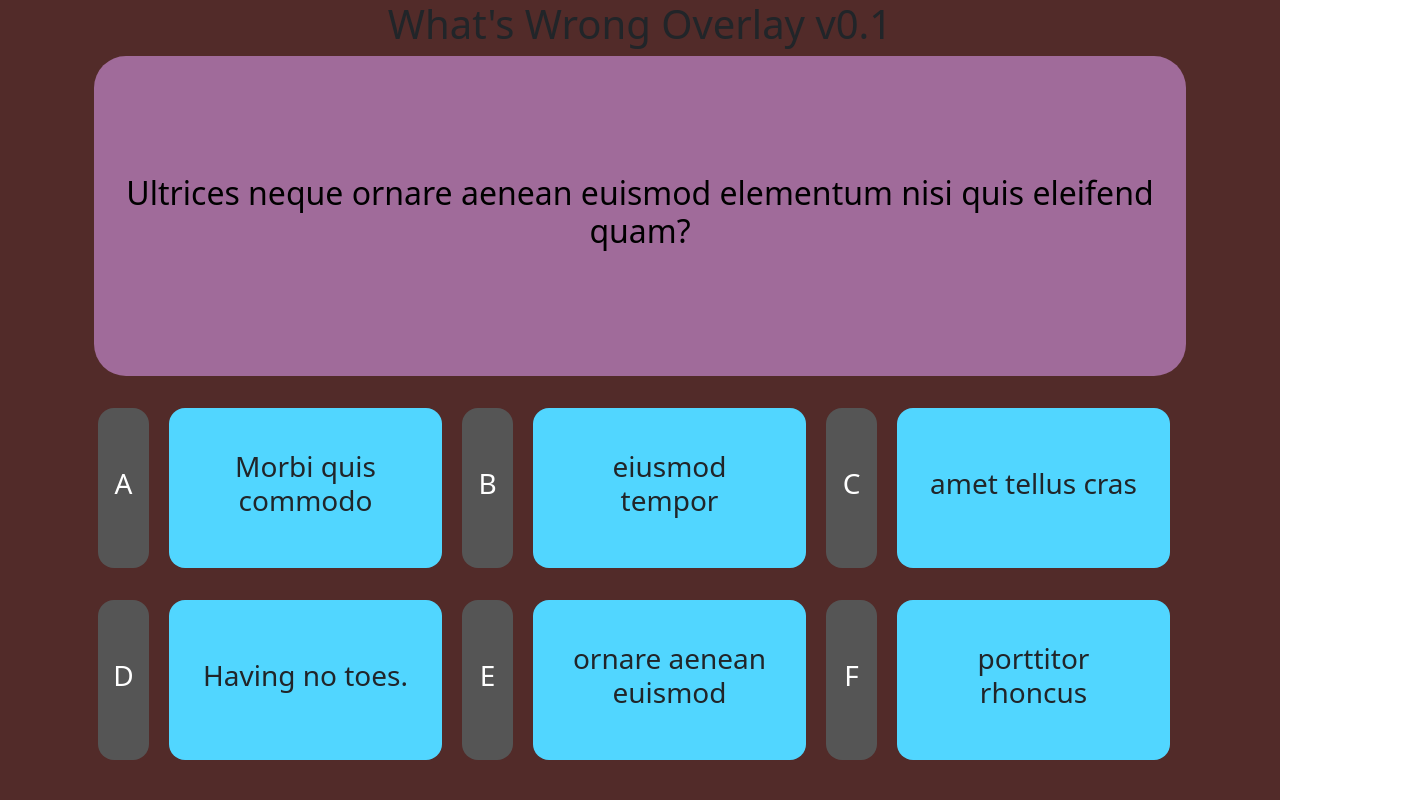
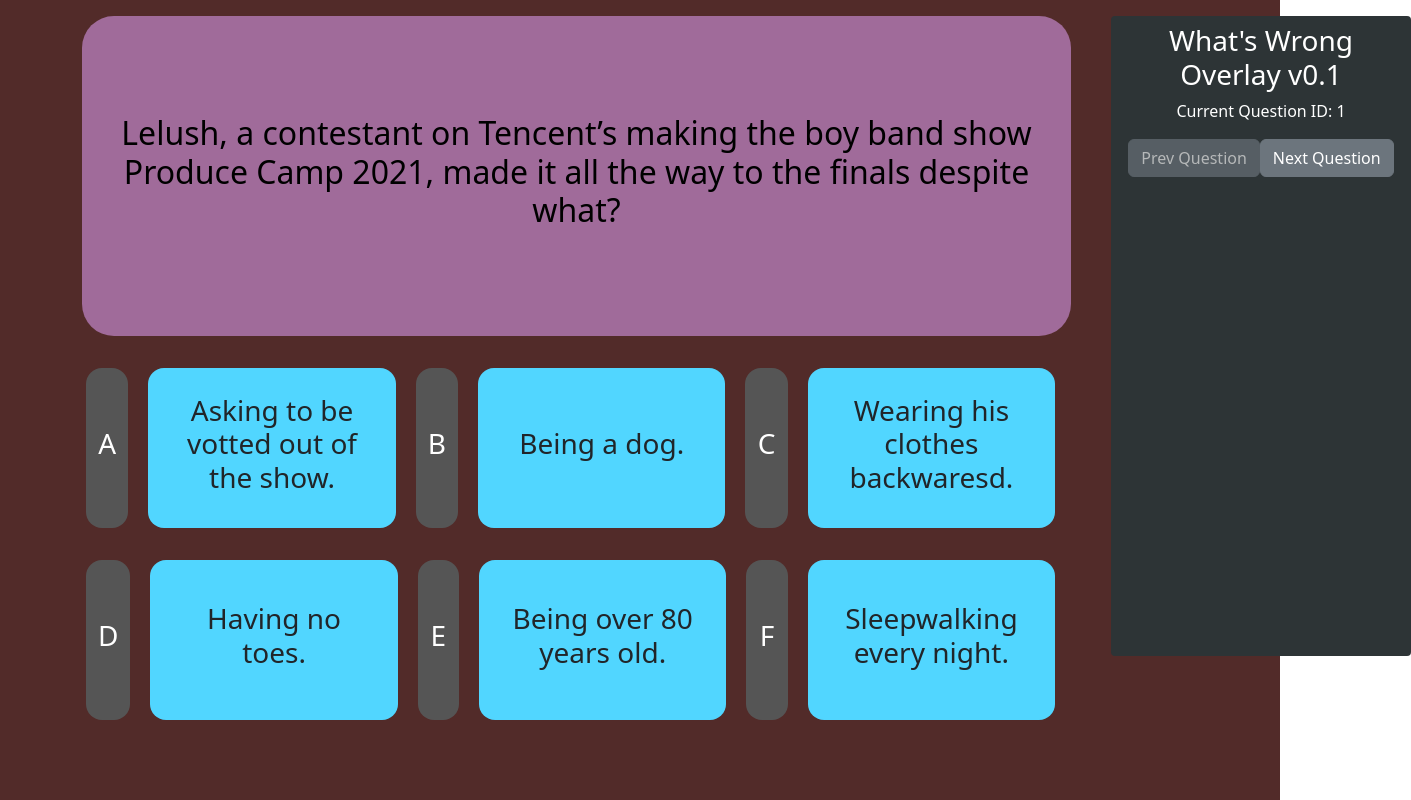
Before and after one commit to lexprod/whats-wrong-app, a React (Create React App) app: page / in a window 1280 px wide. Shown: the whole page, 1411 px wide, since content can reach past the window. Built offline with nearby package versions, Linux system fonts and the light colour scheme.

Commit message:
added question navigation thru side button control

```diff
--- a/src/App.js
+++ b/src/App.js
@@ -1,24 +1,39 @@
 
 import './App.css';
-import { Button, Col, Container, Row } from 'reactstrap';
+import { Col, Container, Row } from 'reactstrap';
 import 'bootstrap/dist/css/bootstrap.min.css';
-import AnswerBox from './components/AnswerBox';
 import QuestionBox from './components/QuestionBox';
 import AnswerRows from './components/AnswerRows';
 import { QUESTIONS } from './app/shared/QUESTIONS';
+import ControlSidebar from './components/ControlSidebar';
+import { useState } from 'react';
 
 function App() {
+  console.log('Rendering App component');
+
+  // setup game status
+  const [questionIndex, setQuestionIndex] = useState(0);
+  console.log('questionIndex:', questionIndex);
+  console.log('QUESTIONS:', QUESTIONS);
+
   return (
     <div className="App" style={{ backgroundColor: '#522B29', height: '100vh' }}>
-      <Container >
-        <h1>What's Wrong Overlay v0.1</h1>
-        <Container >
-          <QuestionBox question={QUESTIONS[1]} />
-          {/* Ansers Frame */}
-          <Container className="my-3">
-            <AnswerRows answers={QUESTIONS[1].answersArray} />
-          </Container>
-        </Container>
+      <Container>
+        <Row >
+          <Col className='my-3'>
+            <QuestionBox question={QUESTIONS[questionIndex]} />
+            {/* Ansers Frame */}
+            <Container className="my-3">
+              <AnswerRows answers={QUESTIONS[questionIndex].answersArray} />
+            </Container>
+          </Col>
+          <Col className='col-1 my-3 mx-3'>
+            <ControlSidebar
+              questionIndex={questionIndex}
+              setQuestionIndex={setQuestionIndex} />
+          </Col>
+        </Row>
+
       </Container>
     </div >
   );
--- a/src/app/shared/QUESTIONS.js
+++ b/src/app/shared/QUESTIONS.js
@@ -1,6 +1,6 @@
 export const QUESTIONS = [
     {
-        id: 0,
+        id: 1,
         qtext: 'Lelush, a contestant on Tencent’s making the boy band show Produce Camp 2021, made it all the way to the finals despite what?',
         answersNum: 6,
         answersArray: [
@@ -37,7 +37,7 @@
         ]
     },
     {
-        id: 1,
+        id: 2,
         qtext: 'Ultrices neque ornare aenean euismod elementum nisi quis eleifend quam?',
         answersNum: 6,
         answersArray: [
--- /dev/null
+++ b/src/components/ControlSidebar.js
@@ -0,0 +1,37 @@
+import React from "react";
+import { Container, Col, Button } from 'reactstrap';
+import { QUESTIONS } from "../app/shared/QUESTIONS";
+
+const ControlSidebar = (props) => {
+    const handlePrevious = () => {
+        props.setQuestionIndex(Math.max((props.questionIndex - 1), 0));
+    }
+    const handleNext = () => {
+        props.setQuestionIndex(Math.min((props.questionIndex + 1), (QUESTIONS.length - 1)));
+    }
+
+    return (
+        <Container className="d-flex align-items-top justify-content-center rounded-1" style={{
+            height: '80vh', width: 300, backgroundColor: '#2d3436', color: 'white', textAlign: 'center'
+        }}>
+            <Col className="my-2">
+                <h3>What's Wrong Overlay v0.1</h3>
+                <p>
+                    Current Question ID: {QUESTIONS[props.questionIndex].id}
+                </p>
+                <Button onClick={handlePrevious}
+                    disabled={props.questionIndex == 0}
+                >
+                    Prev Question
+                </Button>
+                <Button onClick={handleNext}
+                    disabled={props.questionIndex == QUESTIONS.length - 1}>
+                    Next Question
+                </Button>
+            </Col>
+
+        </Container>
+    );
+}
+
+export default ControlSidebar;
```
